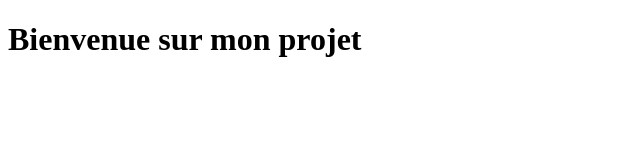
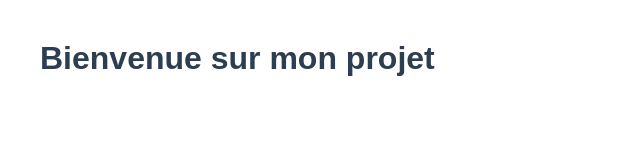
Before and after one commit to Andrewonthetop/B1-GIt-, a plain HTML site: page index.html in a window 1280 px wide. Shown: the whole page, without its empty margins (0-640 px from the left). Drawn offline with Linux system fonts and the light colour scheme.

Commit message:
Ajout de la feuille de style

```diff
--- a/index.html
+++ b/index.html
@@ -3,6 +3,7 @@
 <head>
   <meta charset="UTF-8">
   <title>Mon projet Git</title>
+  <link rel="stylesheet" href="style.css">
 </head>
 <body>
   <h1>Bienvenue sur mon projet</h1>
--- /dev/null
+++ b/style.css
@@ -0,0 +1,8 @@
+body {
+  font-family: Arial, sans-serif;
+  margin: 40px;
+}
+
+h1 {
+  color: #2c3e50;
+}
```
